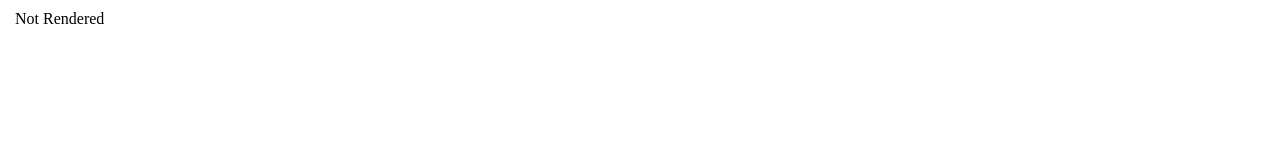
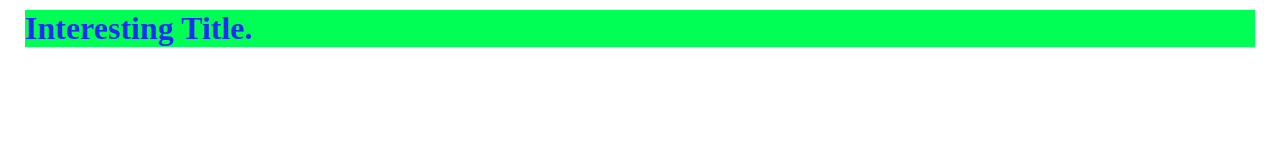
Before and after one commit to alpanakushwaha/Namaste-React, a React app: page / in a window 1280 px wide. Built offline with nearby package versions, Linux system fonts and the light colour scheme.

Commit message:
Chap_03_LayingTheFoundation, element inside component

```diff
--- a/script.js
+++ b/script.js
@@ -2,3 +2,17 @@ import React from "react";
 import ReactDOM from "react-dom/client";
 
 const root = ReactDOM.createRoot(document.getElementById("root"));
+
+const TitleComponent = <h1> Interesting Title.</h1>;
+
+const HeaderComponent = () => {
+  return (
+    <div>
+      {TitleComponent}
+
+    </div>
+  );
+};
+
+// root.render(HeaderComponent());
+root.render(<HeaderComponent />);
--- a/style.css
+++ b/style.css
@@ -9,4 +9,6 @@ span {
 
 h1{
   color:#202bf8;
+  background-color: #00ff55;
+
 }
```
